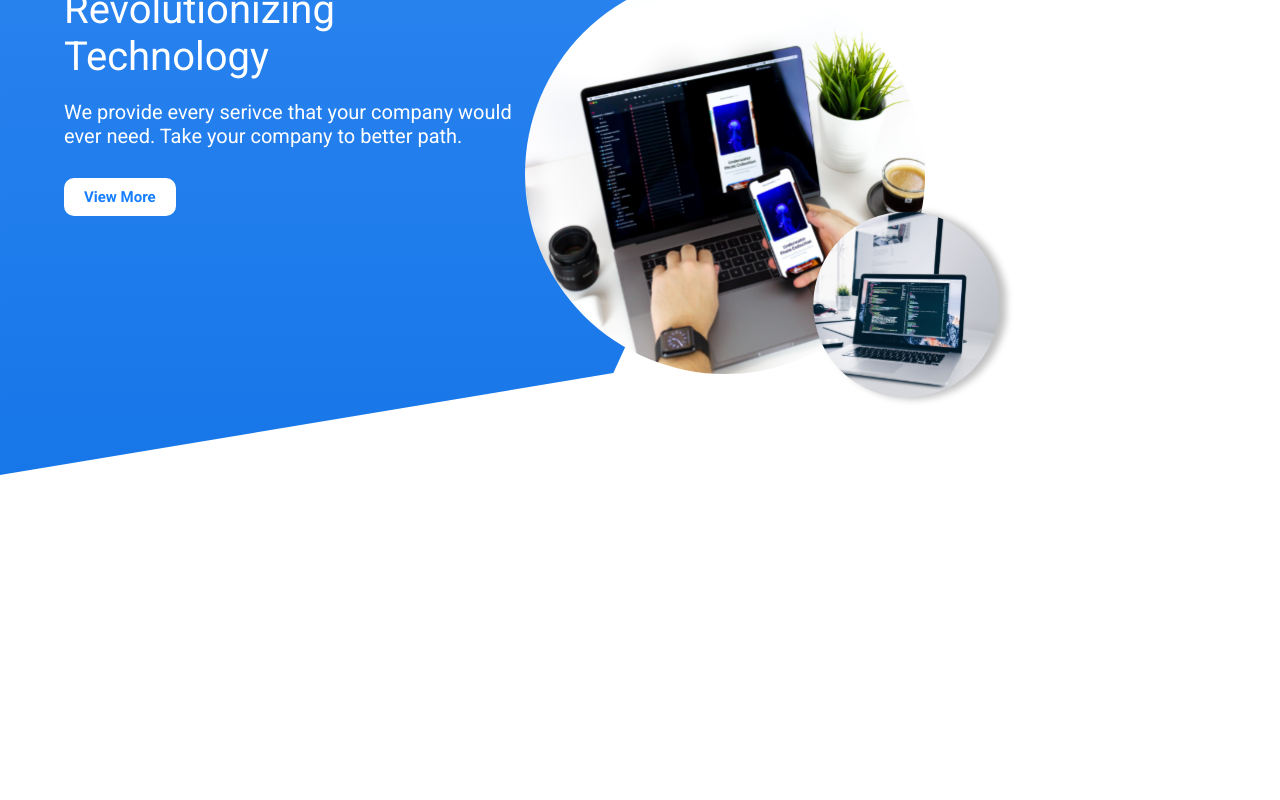
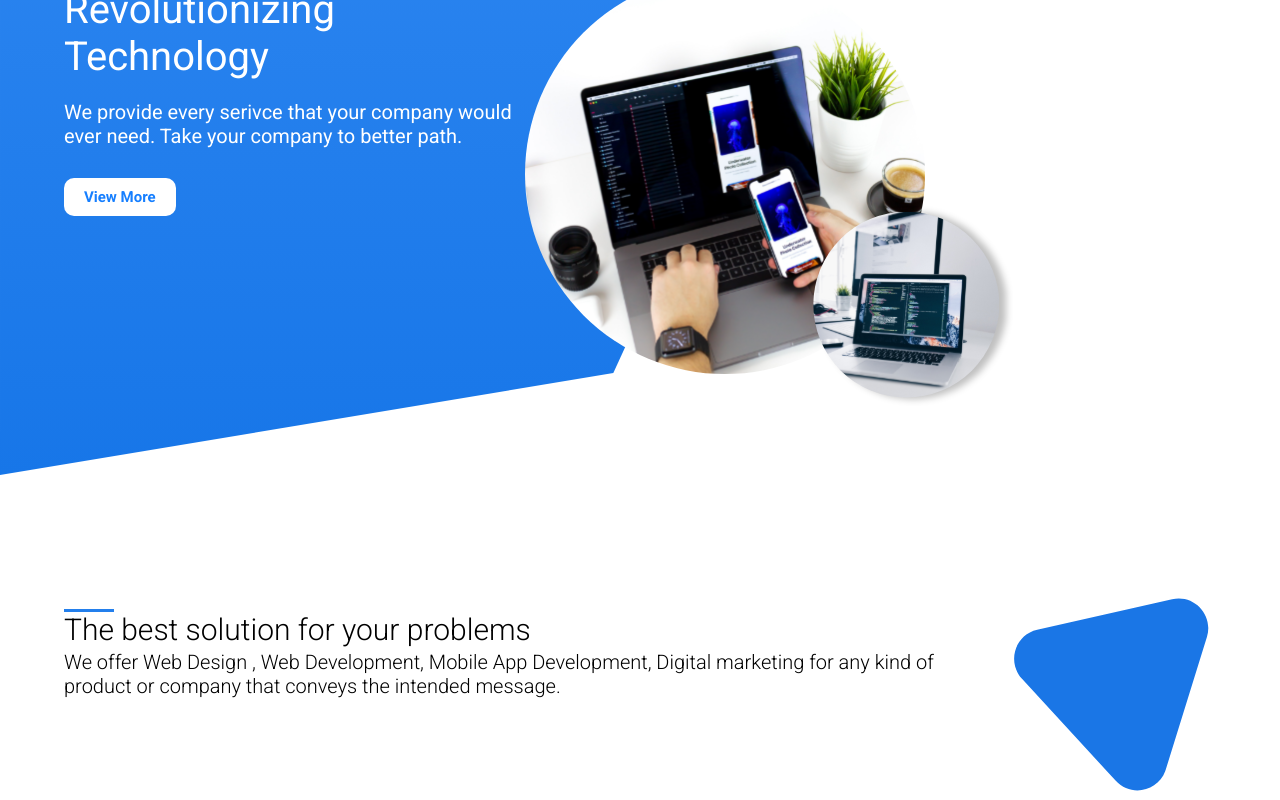
Before and after one commit to The-EnspireTech/Enspire_Official, a Next.js app: page / in a window 1280 px wide. Shown: the part 245-1045 px from the top of the page. Before the commit the page ends 800 px from the top, so only its background shows below. Built offline with nearby package versions, Linux system fonts and the light colour scheme.

Commit message:
some fixes on home page and another section

```diff
--- a/pages/index.js
+++ b/pages/index.js
@@ -41,7 +41,7 @@ export default function Home() {
           <section className={styles.landeing}>
             <div className={styles.textarea}>
               <h1>EnspireTech</h1>
-              <h5>Revolutionizing Technology</h5>
+              <h4>Revolutionizing Technology</h4>
               <p>
                 We provide every serivce that your company would ever need. Take
                 your company to better path.
@@ -59,22 +59,23 @@ export default function Home() {
           </section>
         </div>
       </header>
-      {/* <div>
-        <div className="wrappper">
-          <div className="soltion">
-            <div className="line"></div>
-            <h5>The best solution for your problems</h5>
+      <div className="wrapper">
+        <section className={styles.solutioncont}>
+          <div className={styles.soltion}>
+            <h5>
+              <span>The</span> best solution for your problems
+            </h5>
             <p>
               We offer Web Design , Web Development, Mobile App Development,
               Digital marketing for any kind of product or company that conveys
               the intended message.
             </p>
           </div>
-          <div>
+          <div className={styles.solimg}>
             <img src="/images/polygon.svg" alt="" />
           </div>
-        </div>
-      </div> */}
+        </section>
+      </div>
     </div>
   );
 }
--- a/styles/Home.module.scss
+++ b/styles/Home.module.scss
@@ -1,3 +1,5 @@
+$primary-pup: #237fec;
+
 .land {
   height: 100vh;
   margin-right: auto;
@@ -80,3 +82,27 @@
     height: 20rem;
   }
 }
+
+// solution section
+.solutioncont {
+  display: flex;
+  align-items: center;
+}
+.soltion {
+  width: 80%;
+
+  font-weight: 300;
+  span {
+    border-top: solid 3px $primary-pup;
+  }
+  p {
+    padding-top: 0.3rem;
+  }
+}
+.solimg {
+  width: 20%;
+  height: 20rem;
+  img {
+    width: 100%;
+  }
+}
--- a/styles/globals.css
+++ b/styles/globals.css
@@ -19,9 +19,13 @@ a {
 h1 {
   font-size: 7.4rem;
 }
-h5 {
+h4 {
   font-size: 4rem;
   font-weight: 400;
+}
+h5 {
+  font-size: 3rem;
+  font-weight: 300;
 }
 p {
   font-size: 2rem;
```
